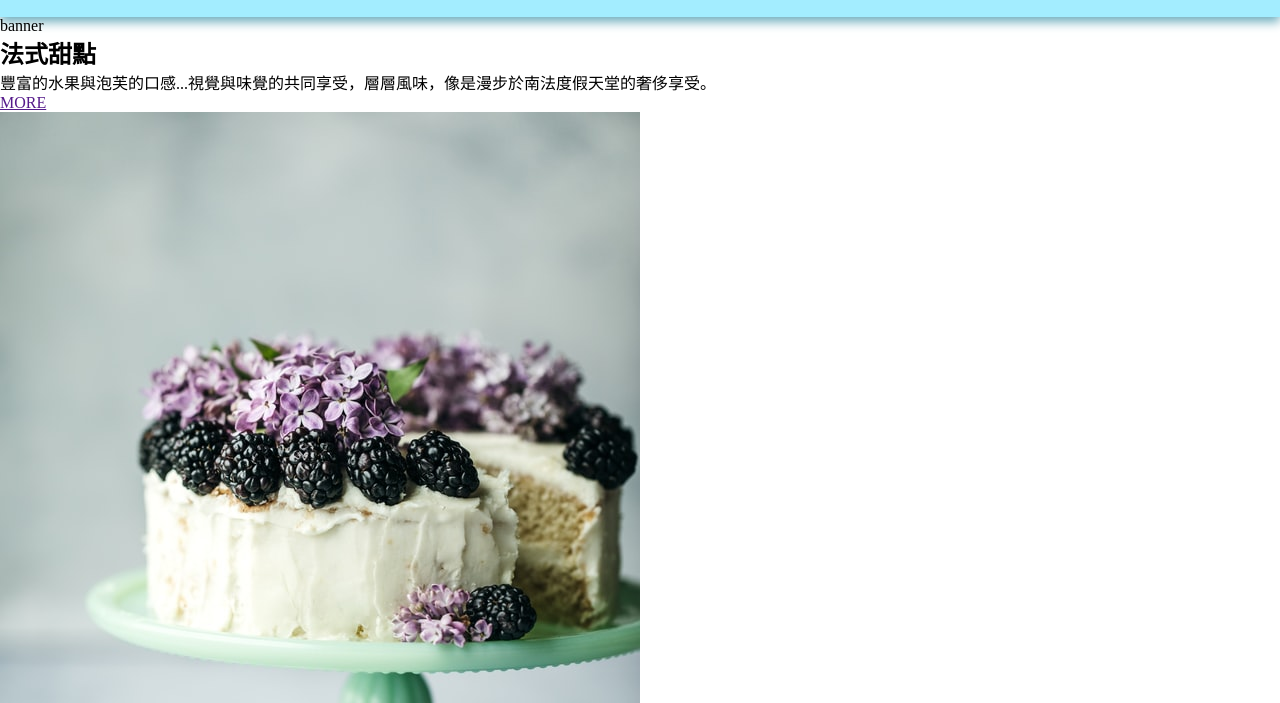
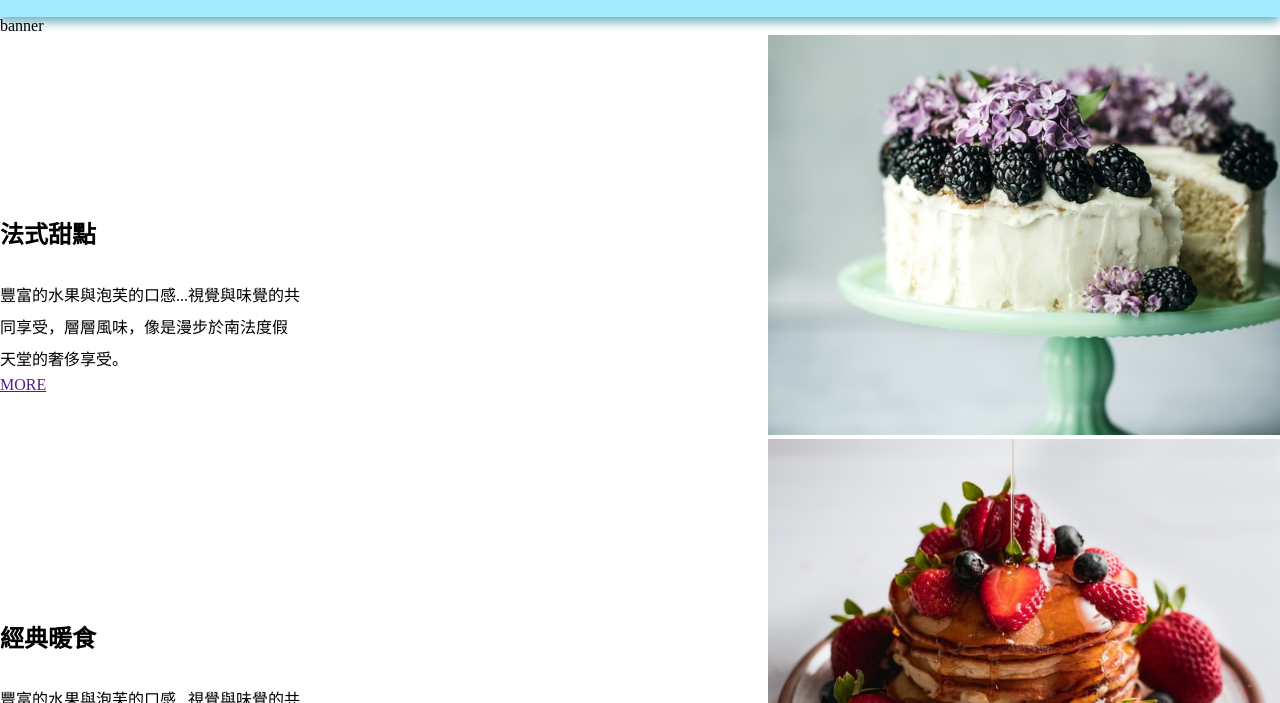
Before and after one commit to MelodyHSU/20210718_web_Dessert-shop, a plain HTML site: page index.html in a window 1280 px wide. Shown: the part 97-800 px from the top of the page. Drawn offline with Linux system fonts and the light colour scheme.

Commit message:
商品類型樣式

```diff
--- a/index.html
+++ b/index.html
@@ -41,7 +41,7 @@ banner
             <a href="">MORE</a>
         </div>
         <div class="pic">
-            <img src="./image/product-cake.jpg" alt="">
+            <img src="./image/product-cake.jpg" alt="甜點">
         </div>
     </div>
     <div>
@@ -51,7 +51,7 @@ banner
             <a href="">MORE</a>
         </div>
         <div class="pic">
-            <img src="./image/product-desserts.jpg" alt="">
+            <img src="./image/product-desserts.jpg" alt="熱食">
         </div>
     </div>
     <div>
@@ -61,7 +61,7 @@ banner
             <a href="">MORE</a>
         </div>
         <div class="pic">
-            <img src="./image/product-drink.jpg" alt="">
+            <img src="./image/product-drink.jpg" alt="圖片">
         </div>
     </div>
 
--- a/style.css
+++ b/style.css
@@ -5,6 +5,7 @@
 
 }
 
+/* 導覽列 */
 nav {
     display: grid;
     grid-template-columns: 20% 60% 20%;
@@ -35,3 +36,38 @@ color: rgb(255, 161, 197);
 #social img {
     width: 50px;
 }
+
+/* 商品類型 */
+/* 把排版分成左右兩側 */
+/* 元素1 > 元素2 */
+/* 元素1 裡面 第1層的 元素2 */
+#products {
+    width: 1280px;
+    margin: 0 auto;
+}
+
+#products > div {
+    display: grid;
+    grid-template-columns: 60% 40%;
+}
+
+/* 圖片原比例 */
+#products .pic img {
+    width: 100%;
+    height: 400px;
+    object-fit: cover;
+}
+
+/* 文字間距 */
+#products .text {
+    padding: 150px 20px 0 0 ;
+}
+
+#products .text h1 {
+    padding: 30px 0;
+}
+
+#products .text p {
+    width: 300px;
+    line-height: 2;
+}
```
